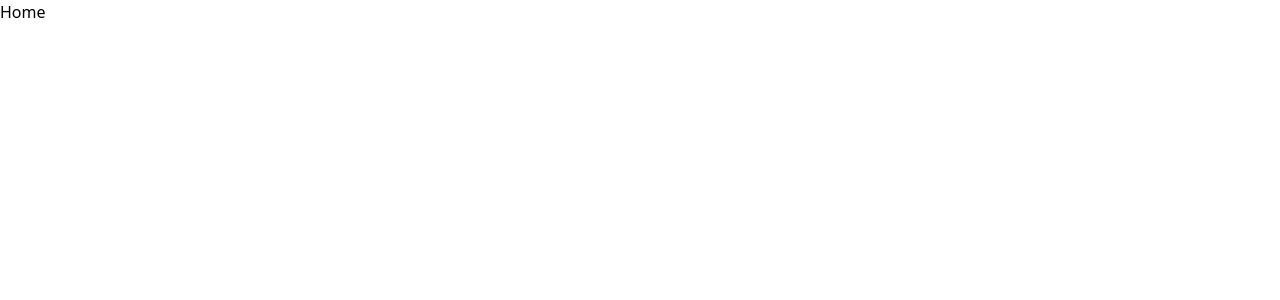
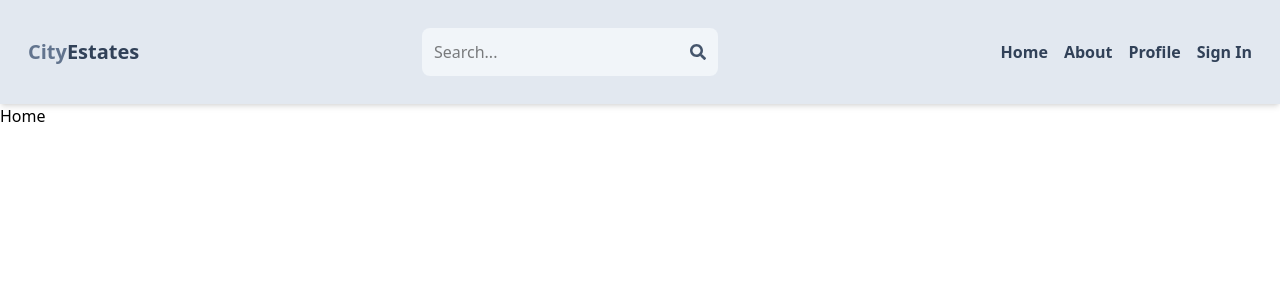
Before and after one commit to Felicity24-by/real-estate, a React (Vite) app: page / in a window 1280 px wide. Shown: the top 300 px of the page. Built offline with nearby package versions, Linux system fonts and the light colour scheme.

Commit message:
connecting to database

```diff
--- a/package.json
+++ b/package.json
@@ -13,6 +13,7 @@
     "@tailwindcss/vite": "^4.0.14",
     "react": "^19.0.0",
     "react-dom": "^19.0.0",
+    "react-icons": "^5.5.0",
     "react-router-dom": "^7.3.0"
   },
   "devDependencies": {
--- a/src/App.jsx
+++ b/src/App.jsx
@@ -1,18 +1,22 @@
 import { BrowserRouter, Routes, Route } from "react-router-dom";
-import { Home } from "./pages/Home";
+import Header from "./components/Header";
+import Home from "./pages/Home";
 import About from "./pages/About";
-import { SignIn } from "./pages/SignIn";
-import { SignUp } from "./pages/SignUp";
-import { Profile } from "./pages/Profile";
+import SignIn from "./pages/SignIn";
+import SignUp from "./pages/SignUp";
+import Profile from "./pages/Profile";
+
+
 
 export default function App() {
   return  <BrowserRouter>
+      <Header/>
       <Routes>
-        <Route path="/" element={<Home />} />
-        <Route path="/about" element={<About />} />
-        <Route path="/sign-in" element={<SignIn />} />
-        <Route path="/sign-up" element={<SignUp />} />
-        <Route path="/profile" element={<Profile />} />
+        <Route path="/" element={<Home/>} />
+        <Route path="/about" element={<About/>} />
+        <Route path="/sign-in" element={<SignIn/>} />
+        <Route path="/sign-up" element={<SignUp/>} />
+        <Route path="/profile" element={<Profile/>} />
       </Routes>
     </BrowserRouter>;
 }
--- /dev/null
+++ b/src/components/Header.jsx
@@ -0,0 +1,49 @@
+import React from 'react'
+import {FaSearch} from 'react-icons/fa'
+import { Link } from 'react-router-dom'
+
+
+export default function Header() {
+  return (
+
+      <header className='bg-slate-200 p-4 flex justify-between items-center shadow-md'>
+        <div className='flex justify-between items-center w-full mx-auto p-3'>
+        <Link to='/'>
+
+        <h1 className='font-bold text-sm sm:text-xl flex flex-wap'>
+            <span className='text-slate-500'>City</span>
+            <span className='text-slate-700'>Estates</span>
+
+        </h1>
+        </Link>
+        <form className='bg-slate-100 p-3 rounded-lg flex items-center'>
+            <input
+            type='text'
+            placeholder='Search...'
+            className='bg-transparent focus:outline-none w-24 sm:w-64' />
+            <FaSearch className='text-slate-600' />
+
+
+        </form>
+        <ul className='flex gap-4'>
+
+           <Link to='/'>
+                <li className='font-bold hidden sm:inline text-slate-700 hover:underline'>Home</li>
+            </Link>
+            <Link to='/about'>
+                <li className='font-bold hidden sm:inline text-slate-700 hover:underline'>About</li>
+            </Link>
+            <Link to='/profile'>
+                <li className='font-bold hidden sm:inline text-slate-700 hover:underline'>Profile</li>
+            </Link>
+            <Link to='/sign-in'>
+                <li className='font-bold hidden sm:inline text-slate-700 hover:underline'>Sign In</li>
+            </Link>
+
+
+        </ul>
+        </div>
+      </header>
+
+  )
+}
--- a/src/pages/Home.jsx
+++ b/src/pages/Home.jsx
@@ -1,6 +1,6 @@
 import React from 'react'
 
-export const Home = () => {
+export default function Home ()  {
   return (
     <div>Home</div>
   )
--- a/src/pages/Profile.jsx
+++ b/src/pages/Profile.jsx
@@ -1,6 +1,6 @@
 import React from 'react'
 
-export const Profile = () => {
+export default function Profile() {
   return (
     <div>Profile</div>
   )
--- a/src/pages/SignIn.jsx
+++ b/src/pages/SignIn.jsx
@@ -1,6 +1,6 @@
 import React from 'react'
 
-export const SignIn = () => {
+export default function SignIn ()  {
   return (
     <div>SignIn</div>
   )
--- a/src/pages/SignUp.jsx
+++ b/src/pages/SignUp.jsx
@@ -1,6 +1,6 @@
 import React from 'react'
 
-export const SignUp = () => {
+export default function SignUp() {
   return (
     <div>SignUp</div>
   )
```
Also changed, not shown: src/assets/logo.svg (added), 1 other file (tests, documents, lock files or other folders).
